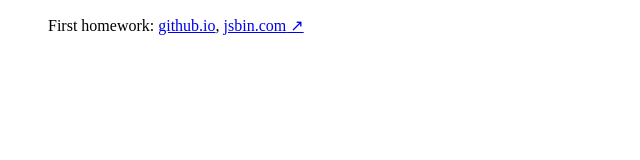
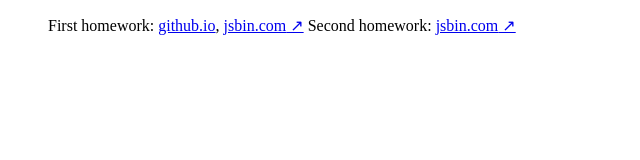
Before and after one commit to moining/moining.github.io, a plain HTML site: page index.html in a window 1280 px wide. Shown: the whole page, without its empty margins (0-640 px from the left). Drawn offline with Linux system fonts and the light colour scheme.

Commit message:
Update index.html

```diff
--- a/index.html
+++ b/index.html
@@ -12,6 +12,7 @@
   <ul>
     First homework: <a href="/FC/introduction/html/">github.io</a>,
     <a href="https://jsbin.com/gumawojoju/edit?html,css,output" target="_blank">jsbin.com</a>
+    Second homework: <a href="https://jsbin.com/dajizizula/edit?html,js,output" target="_blank">jsbin.com</a>
   </ul>
 </body>
 </html>
```
